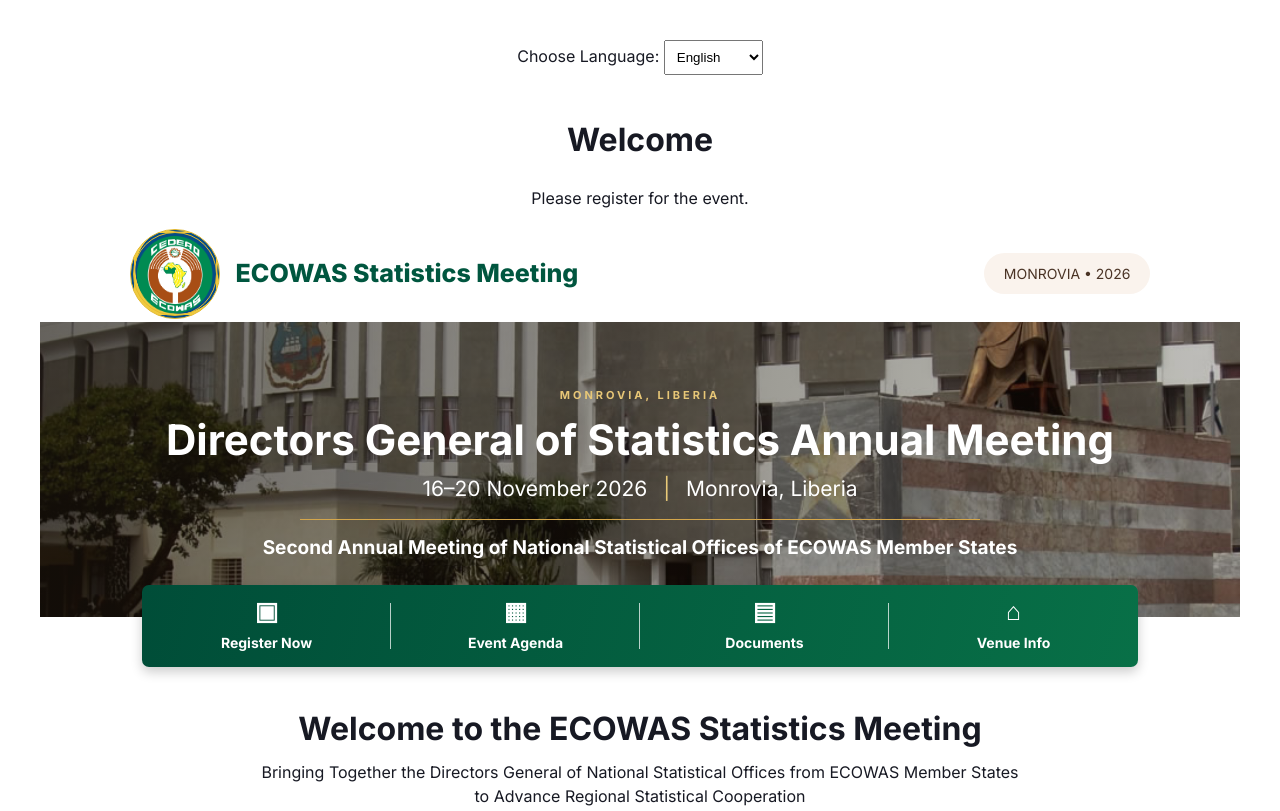
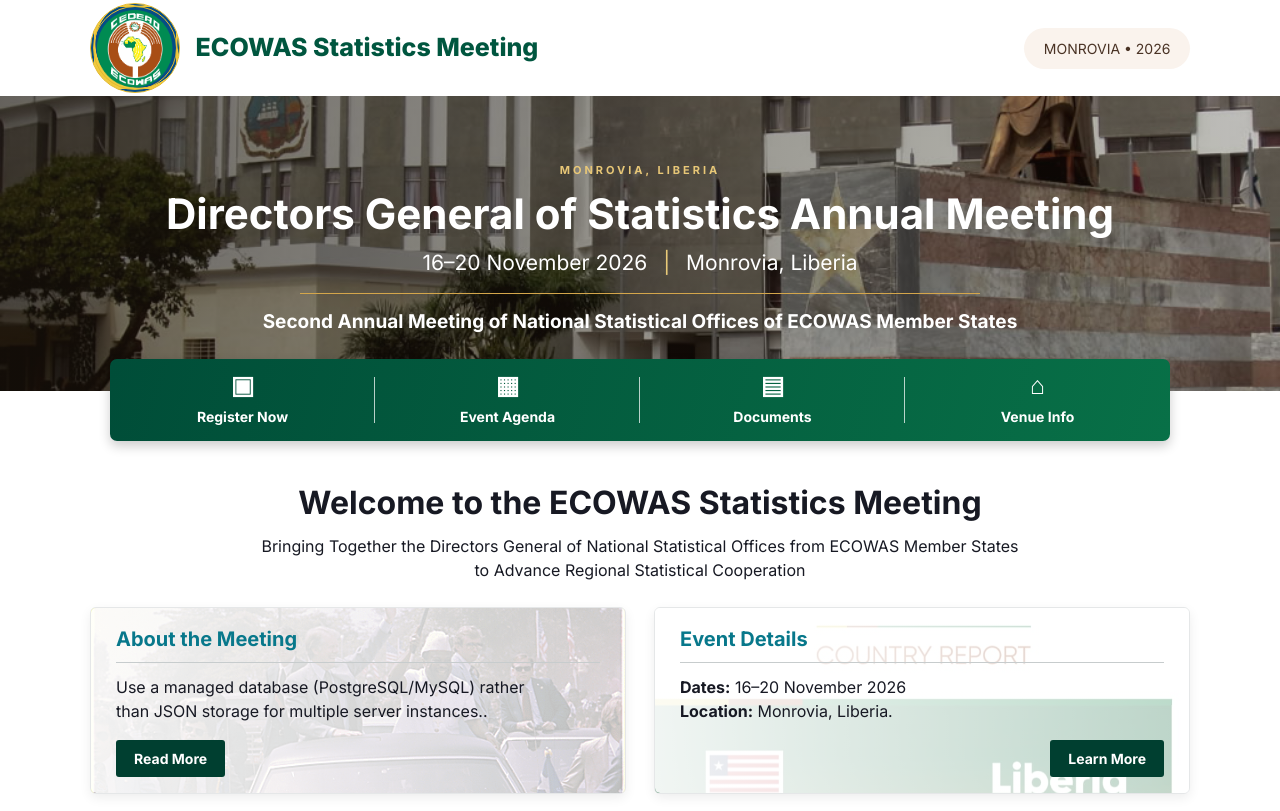
Before and after one commit to statinfo-hub/dga, a website: page index.html in a window 1280 px wide. Shown: the top 811 px of the page. Drawn offline with Linux system fonts and the light colour scheme.

Commit message:
Update index.html

```diff
--- a/index.html
+++ b/index.html
@@ -1,12 +1,6 @@
 <!doctype html>
 <html lang="en">
 <head>
-  <meta charset="UTF-8">
-  <title>Multi-language Page</title>
-  <style>
-    body { font-family: Arial, sans-serif; text-align: center; padding: 40px; }
-    select { padding: 8px; margin-bottom: 20px; }
-  </style>
   <meta charset="utf-8">
   <meta name="viewport" content="width=device-width, initial-scale=1">
   <meta name="description" content="Directors General of Statistics Annual Meeting — 16–20 November 2026, Monrovia, Liberia.">
@@ -16,42 +10,6 @@
   <link rel="stylesheet" href="styles.css">
 </head>
 <body>
-  <!-- Language Selector -->
-  <label for="language">Choose Language:</label>
-  <select id="language">
-    <option value="en">English</option>
-    <option value="fr">Français</option>
-    <option value="pt">Português</option>
-  </select>
-
-  <!-- Content -->
-  <h1 id="title">Welcome</h1>
-  <p id="description">Please register for the event.</p>
-
-  <script>
-    // Translation dictionary
-    const translations = {
-      en: {
-        title: "Welcome",
-        description: "Please register for the event."
-      },
-      fr: {
-        title: "Bienvenue",
-        description: "Veuillez vous inscrire à l'événement."
-      },
-      pt: {
-        title: "Bem-vindo",
-        description: "Por favor, registre-se para o evento."
-      }
-    };
-
-    // Handle language change
-    document.getElementById('language').addEventListener('change', function() {
-      const lang = this.value;
-      document.getElementById('title').textContent = translations[lang].title;
-      document.getElementById('description').textContent = translations[lang].description;
-    });
-  </script>
   <header class="topbar">
     <a class="brand" href="#home" aria-label="ECOWAS Statistics Meeting home">
       <!--<span class="logo" aria-hidden="true">E</span>-->
```
